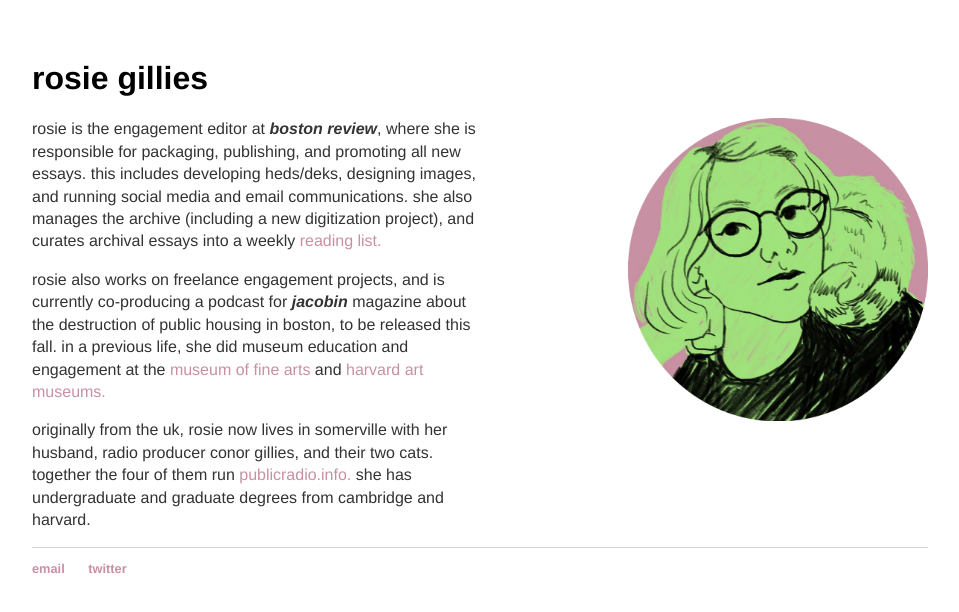
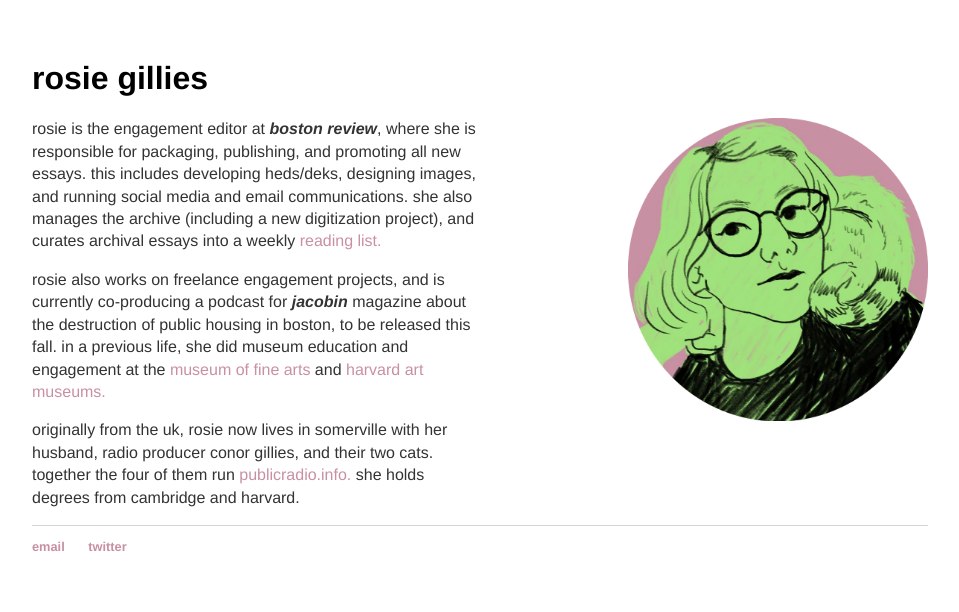
Before and after one commit to rosiebusia/rosiebusia.github.io, a Jekyll site: the page built from index.html, in a window 1280 px wide. Shown: the top 612 px of the page, without its empty margins (88-1047 px from the left). Built offline with Jekyll 4.4.1, drawn with Linux system fonts in a browser that asks for light colours.

Commit message:
Update index.html

```diff
--- a/index.html
+++ b/index.html
@@ -7,5 +7,5 @@
 	<body> <img alt="" src="rosie.png" style="width: 300px; float: right;"/></body>
 	<p>rosie is the engagement editor at <i><b>boston review</b></i>, where she is responsible for packaging, publishing, and promoting all new essays. this includes developing heds/deks, designing images, and running social media and email communications. she also manages the archive (including a new digitization project), and curates archival essays into a weekly <a href="http://bostonreview.net/author/rosie-gillies" target_"blank">reading list.</a></p>
 <p>rosie also works on freelance engagement projects, and is currently co-producing a podcast for <b><i>jacobin</i></b> magazine about the destruction of public housing in boston, to be released this fall. in a previous life, she did museum education and engagement at the <a href="https://www.metrowestdailynews.com/news/20170129/fantastical-creatures-art-program-in-southborough" target="_blank">museum of fine arts</a> and <a href="https://news.harvard.edu/gazette/story/2016/04/the-link-between-art-and-history/" target="blank">harvard art museums.</a></p>
-	<p>originally from the uk, rosie now lives in somerville with her husband, radio producer conor gillies, and their two cats. together the four of them run <a href="http://www.publicradio.info">publicradio.info.</a> she has undergraduate and graduate degrees from cambridge and harvard.</p>
+	<p>originally from the uk, rosie now lives in somerville with her husband, radio producer conor gillies, and their two cats. together the four of them run <a href="http://www.publicradio.info">publicradio.info.</a> she holds degrees from cambridge and harvard.</p>
 </div><!-- /.blurb -->
```
